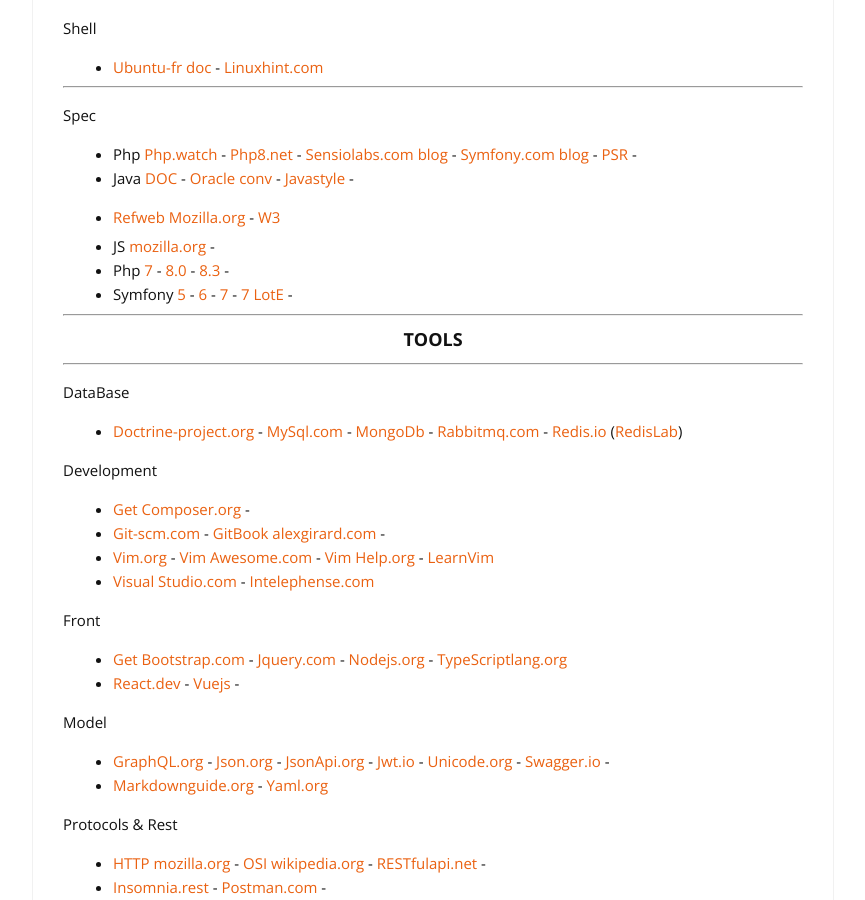
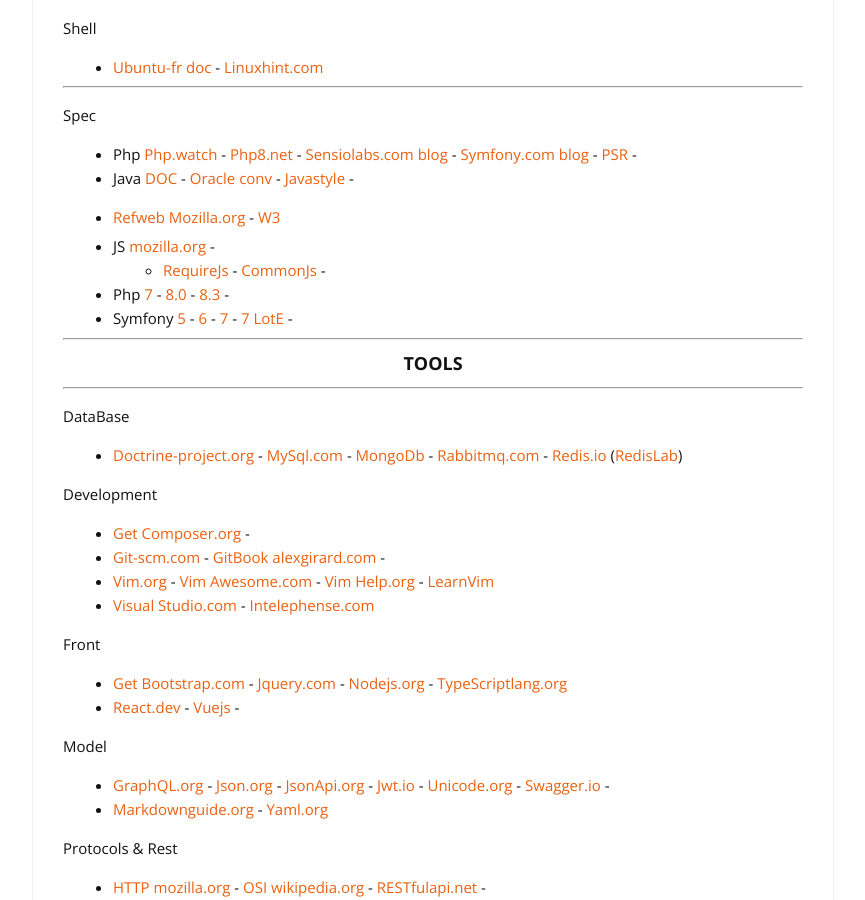
Before and after one commit to cylmat/cylmat.github.io, a Jekyll site: the page built from _pages/USEFUL.md, in a window 1280 px wide and 900 px high, scrolled down 2907 px. Shown: the whole window, without its empty margins (207-1072 px from the left). Built offline with Jekyll 4.4.1, drawn with Linux system fonts in a browser that asks for light colours; nearby versions of some CDN libraries.

Commit message:
Update USEFUL.md

```diff
--- a/_pages/USEFUL.md
+++ b/_pages/USEFUL.md
@@ -128,6 +128,7 @@
 * [Refweb Mozilla.org](https://developer.mozilla.org/fr/docs/Web) - [W3](https://www.w3.org)
 
 - JS [mozilla.org](https://developer.mozilla.org/fr/docs/Web/JavaScript/Reference) -
+  + [RequireJs](https://requirejs.org) - [CommonJs](https://nodejs.org/api/modules.html) -
 - Php [7](https://www.php.net/manual/fr/migration70.php) - [8.0](https://www.php.net/releases/8.0) - [8.3](https://www.php.net/releases/8.3) -
 - Symfony [5](https://symfony.com/releases/5.0) - [6](https://symfony.com/releases/6.0) - [7](https://symfony.com/releases/7.0) - [7 LotE](https://symfony.com/blog/category/living-on-the-edge/7.0-6.4) -
 
```
